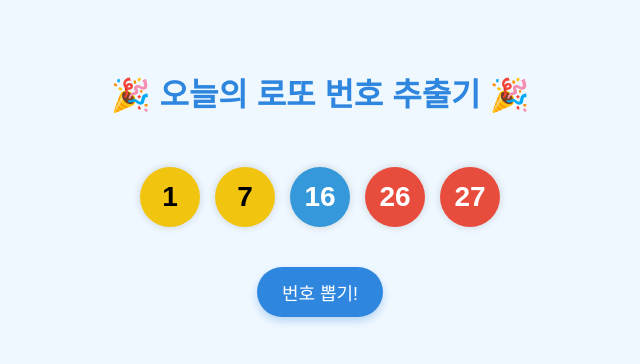
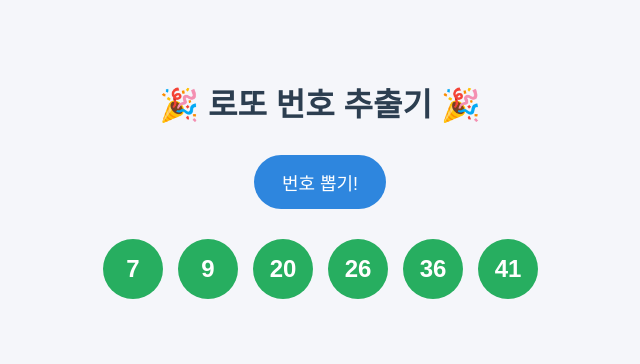
Before and after one commit to scalepan/lotto, a plain HTML site: page index.html in a window 1280 px wide. Both pictures are taken after a click on the button "번호 뽑기!". Shown: the whole page, without its empty margins (320-960 px from the left). Drawn offline with Linux system fonts and the light colour scheme.

Commit message:
Add files via upload

```diff
--- a/index.html
+++ b/index.html
@@ -1,122 +1,98 @@
 <!DOCTYPE html>
 <html lang="ko">
 <head>
-<meta charset="UTF-8" />
-<meta name="viewport" content="width=device-width, initial-scale=1" />
+  <meta charset="UTF-8">
   <title>로또 번호 추출기</title>
   <style>
     body {
-    font-family: 'Nanum Gothic', sans-serif;
-    background: #f0f8ff;
-    display: flex;
-    flex-direction: column;
-    align-items: center;
-    padding: 40px 20px;
+      font-family: 'Noto Sans KR', sans-serif;
+      background: #f5f6fa;
+      text-align: center;
+      padding: 50px;
     }
+
     h1 {
-    color: #2e86de;
+      font-size: 32px;
+      color: #2c3e50;
+      margin-bottom: 30px;
     }
-  #numbers {
-    margin-top: 30px;
-    display: flex;
-    gap: 15px;
-    font-weight: bold;
-  }
-  .num {
-    width: 60px;
-    height: 60px;
-    border-radius: 50%;
-    display: flex;
-    justify-content: center;
-    align-items: center;
-    font-size: 28px;
+
+    .btn {
+      background-color: #2e86de;
       color: white;
-    box-shadow: 0 0 8px rgba(0,0,0,0.15);
-    user-select: none;
-    transition: transform 0.3s ease;
-  }
-  .num.yellow { background: #f1c40f; color: #000; }
-  .num.blue { background: #3498db; }
-  .num.red { background: #e74c3c; }
-  .num.gray { background: #7f8c8d; }
-  .num.green { background: #2ecc71; }
-  button {
-    margin-top: 40px;
-    padding: 12px 25px;
+      padding: 14px 28px;
       font-size: 18px;
       border: none;
       border-radius: 30px;
-    background-color: #2e86de;
+      cursor: pointer;
+      transition: background-color 0.3s ease;
+      margin-bottom: 30px;
+    }
+
+    .btn:hover {
+      background-color: #1b4f72;
+    }
+
+    .numbers {
+      display: flex;
+      justify-content: center;
+      flex-wrap: wrap;
+      gap: 15px;
+    }
+
+    .ball {
+      width: 60px;
+      height: 60px;
+      line-height: 60px;
+      background-color: #f1c40f;
       color: white;
-    cursor: pointer;
-    box-shadow: 0 4px 8px rgba(46,134,222,0.3);
-    transition: background-color 0.3s ease;
+      font-size: 24px;
+      border-radius: 50%;
+      font-weight: bold;
+      opacity: 0;
+      transform: scale(0.5) translateY(20px);
+      animation: pop 0.6s ease-out forwards;
     }
-  button:hover {
-    background-color: #2166b0;
+
+    @keyframes pop {
+      to {
+        opacity: 1;
+        transform: scale(1) translateY(0);
+        background-color: #27ae60;
+      }
     }
   </style>
 </head>
 <body>
+  <h1>🎉 로또 번호 추출기 🎉</h1>
+  <button class="btn" onclick="generateLotto()">번호 뽑기!</button>
+  <div class="numbers" id="numberContainer"></div>
 
-<h1>🎉 오늘의 로또 번호 추출기 🎉</h1>
-<div id="numbers">
-  <!-- 숫자들이 여기 똥똥똥 나타남 -->
-</div>
-<button id="drawBtn">번호 뽑기!</button>
+  <audio id="popSound" src="pop.mp3" preload="auto"></audio>
 
   <script>
-  const numbersContainer = document.getElementById('numbers');
-  const drawBtn = document.getElementById('drawBtn');
+    function generateLotto() {
+      const container = document.getElementById('numberContainer');
+      const sound = document.getElementById('popSound');
+      container.innerHTML = '';
+      let numbers = new Set();
+      while (numbers.size < 6) {
+        numbers.add(Math.floor(Math.random() * 45) + 1);
+      }
+      const sorted = [...numbers].sort((a, b) => a - b);
 
-  function getNumberColor(num) {
-    if (num >= 1 && num <= 10) return 'yellow';
-    if (num >= 11 && num <= 20) return 'blue';
-    if (num >= 21 && num <= 30) return 'red';
-    if (num >= 31 && num <= 40) return 'gray';
-    if (num >= 41 && num <= 45) return 'green';
-    return '';
+      sorted.forEach((num, index) => {
+        setTimeout(() => {
+          const div = document.createElement('div');
+          div.className = 'ball';
+          div.textContent = num;
+          div.style.animationDelay = `0s`;
+          container.appendChild(div);
+          sound.currentTime = 0;
+          sound.play();
+        }, index * 400); // 0.4초 간격
+      });
     }
-
-  function generateLottoNumbers() {
-    let nums = new Set();
-    while (nums.size < 6) {
-      nums.add(Math.floor(Math.random() * 45) + 1);
-    }
-    return Array.from(nums).sort((a,b) => a - b);
-  }
-
-  function animateNumbers(nums) {
-    numbersContainer.innerHTML = '';
-    let index = 0;
-
-    function showNext() {
-      if (index >= nums.length) return;
-      const num = nums[index];
-      const span = document.createElement('div');
-      span.classList.add('num', getNumberColor(num));
-      span.textContent = num;
-      span.style.transform = 'scale(0)';
-      numbersContainer.appendChild(span);
-
-      setTimeout(() => {
-        span.style.transform = 'scale(1.2)';
-        setTimeout(() => {
-          span.style.transform = 'scale(1)';
-        }, 200);
-      }, 50);
-
-      index++;
-      setTimeout(showNext, 600);
-    }
-    showNext();
-  }
-
-  drawBtn.addEventListener('click', () => {
-    const lottoNums = generateLottoNumbers();
-    animateNumbers(lottoNums);
-  });
   </script>
-
 </body>
 </html>
```
Lines whose indentation alone changed are shown as unchanged.
